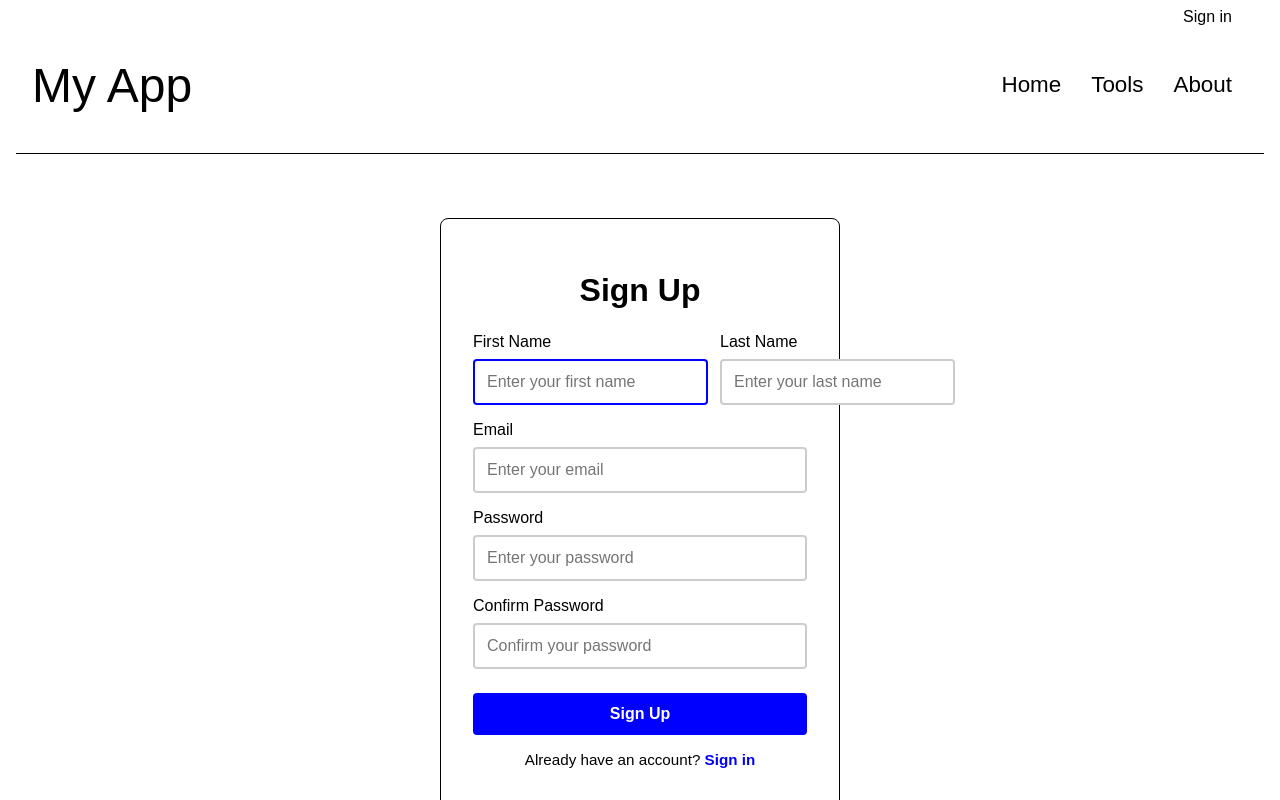
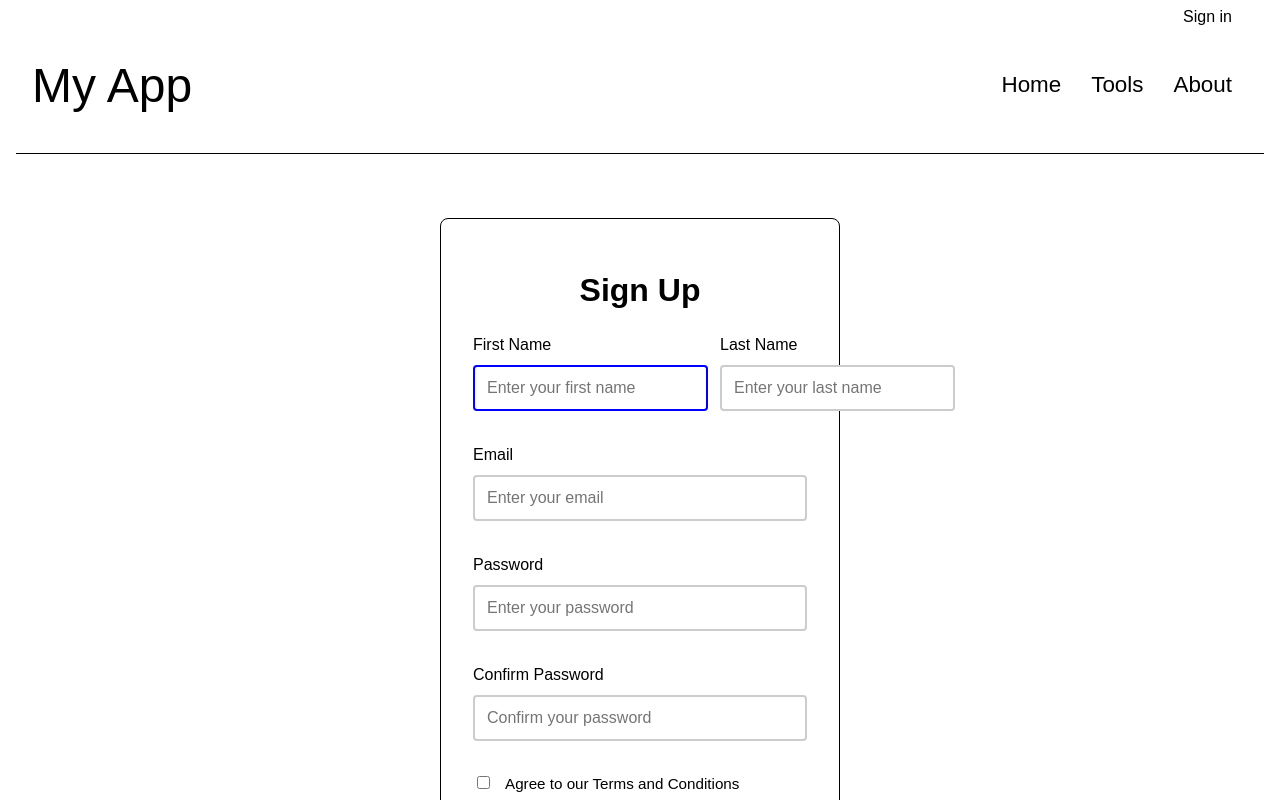
Before and after one commit to AnnaGrygoryeva-01/M4--React-Routing, a React (Vite) app: page /signup in a window 1280 px wide. Shown: the top 800 px of the page. Built offline with nearby package versions, Linux system fonts and the light colour scheme.

Commit message:
Add checkbox

```diff
--- a/src/components/FormInput/FormInput.module.sass
+++ b/src/components/FormInput/FormInput.module.sass
@@ -3,12 +3,28 @@
 .label
     display: flex
     flex-direction: column
+    margin-bottom: 2rem
+    position: relative
+
+.checkboxLabel
+    display: flex
+    align-items: flex-start
+    gap: 0.75rem
     margin-bottom: 1rem
+    position: relative
+    cursor: pointer
+    font-size: 0.95rem
 
 .labelText
     font-size: 1rem
     margin-bottom: 0.5rem
     font-weight: 500
+    line-height: 1.5
+    user-select: none
+
+    .checkboxLabel &
+        margin-bottom: 0
+        font-size: 0.95rem
 
 .input
     padding: 0.75rem
@@ -22,13 +38,33 @@
         outline: none
         border-color: shared.$color-blue
 
+    .checkboxLabel &
+        width: 18px
+        height: 18px
+        padding: 0
+        margin-top: 0.15rem
+        cursor: pointer
+        accent-color: shared.$color-blue
+        border-radius: 3px
+
+        &:focus
+            outline: 2px solid shared.$color-blue
+            outline-offset: 2px
+
 .valid
     border-color: #28a745
 
 .invalid
     border-color: #dc3545
 
+    .checkboxLabel &
+        accent-color: #dc3545
+
 .error
     color: #dc3545
     font-size: 0.875rem
+    position: absolute
+    top: 100%
+    left: 0
     margin-top: 0.25rem
+    white-space: nowrap
--- a/src/components/FormInput/index.jsx
+++ b/src/components/FormInput/index.jsx
@@ -3,22 +3,28 @@ import classNames from "classnames";
 import styles from "./FormInput.module.sass";
 
 export default function FormInput(props) {
-  const { name, label, classes, ...restProps } = props;
+  const { name, label, type = "text", classes, ...restProps } = props;
+  const isCheckbox = type === "checkbox";
+
   return (
     <Field name={name}>
       {({ field, meta }) => {
         const inputClassNames = classNames(
           classes?.input || styles.input,
           {
-            [classes?.valid || styles.valid]: !meta.error && meta.touched,
-            [classes?.invalid || styles.invalid]: meta.error && meta.touched,
+            [classes?.valid || styles.valid]: !meta.error && meta.touched && !isCheckbox,
+            [classes?.invalid || styles.invalid]: meta.error && meta.touched && !isCheckbox,
+            [classes?.invalid || styles.invalid]: meta.error && meta.touched && isCheckbox,
           }
         );
 
+        const labelClassName = isCheckbox ? styles.checkboxLabel : styles.label;
+
         return (
-          <label className={styles.label}>
-            <span className={styles.labelText}>{label}</span>
-            <input className={inputClassNames} {...restProps} {...field} />
+          <label className={labelClassName}>
+            {!isCheckbox && <span className={styles.labelText}>{label}</span>}
+            <input type={type} className={inputClassNames} {...restProps} {...field} />
+            {isCheckbox && <span className={styles.labelText}>{label}</span>}
             {meta.error && meta.touched && (
               <span className={classes?.error || styles.error}>
                 {meta.error}
--- a/src/pages/Login/Login.module.sass
+++ b/src/pages/Login/Login.module.sass
@@ -43,7 +43,6 @@
 .error
     color: #dc3545
     font-size: 0.875rem
-    margin-top: 0.25rem
 
 .submitBtn
     padding: 0.75rem
--- a/src/pages/Signup/Signup.module.sass
+++ b/src/pages/Signup/Signup.module.sass
@@ -48,7 +48,6 @@
 .error
     color: #dc3545
     font-size: 0.875rem
-    margin-top: 0.25rem
 
 .submitBtn
     padding: 0.75rem
@@ -60,7 +59,7 @@
     border-radius: 4px
     cursor: pointer
     transition: background-color 0.3s
-    margin-top: 0.5rem
+    margin-top: 1.5rem
 
     &:hover
         background-color: #0056b3
--- a/src/pages/Signup/index.jsx
+++ b/src/pages/Signup/index.jsx
@@ -11,6 +11,7 @@ function Signup() {
     email: "",
     password: "",
     confirmPassword: "",
+    agreeToTerms: false,
   };
 
   const handleSubmit = (values, formikBag) => {
@@ -73,6 +74,12 @@ function Signup() {
               name="confirmPassword"
               placeholder="Confirm your password"
             />
+            <FormInput
+              classes={classes}
+              label="Agree to our Terms and Conditions"
+              type="checkbox"
+              name="agreeToTerms"
+            />
             <button type="submit" className={styles.submitBtn}>
               Sign Up
             </button>
--- a/src/schemas/authSchemas.js
+++ b/src/schemas/authSchemas.js
@@ -45,4 +45,8 @@ export const SIGN_UP_VALIDATION_SCHEMA = yup.object({
     .trim()
     .oneOf([yup.ref("password")], "Passwords must match")
     .required("Please confirm your password"),
+  agreeToTerms: yup
+    .boolean()
+    .oneOf([true], "You must agree to the terms and conditions")
+    .required("You must agree to the terms and conditions"),
 });
```
